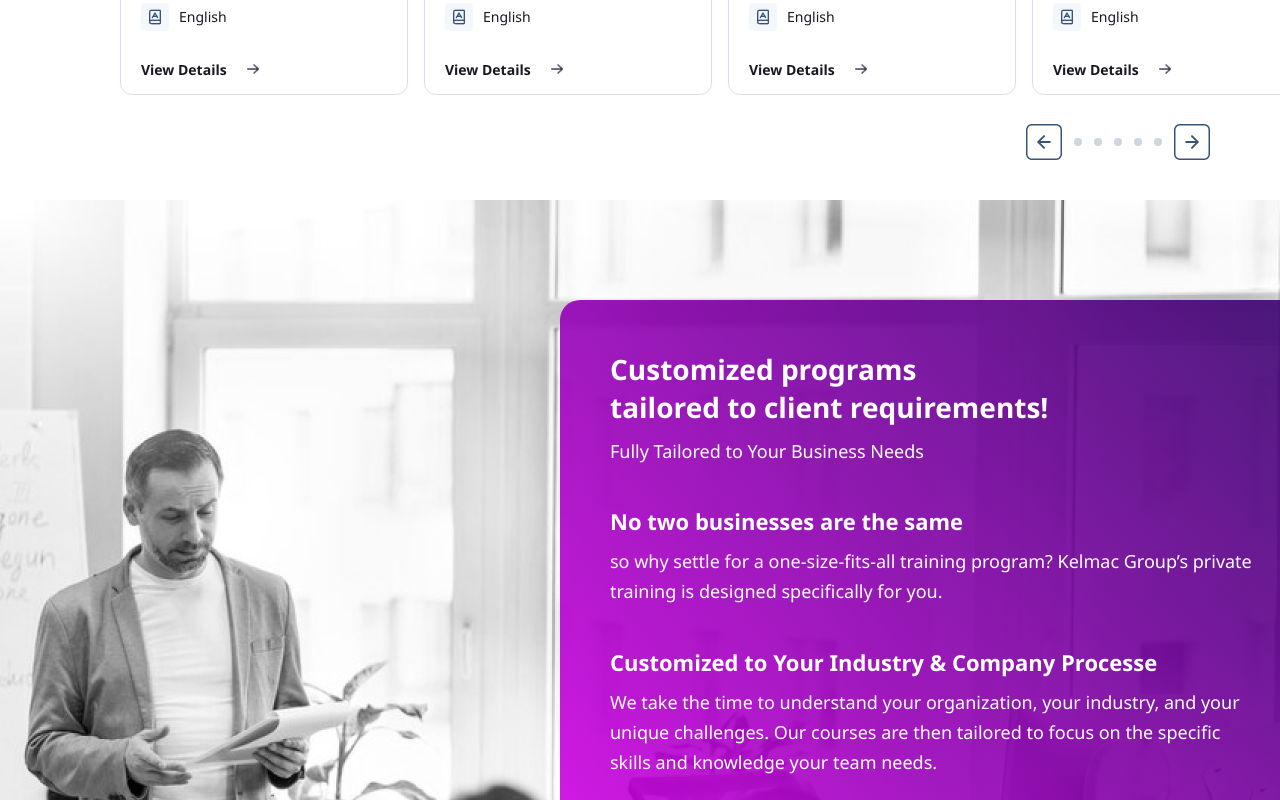
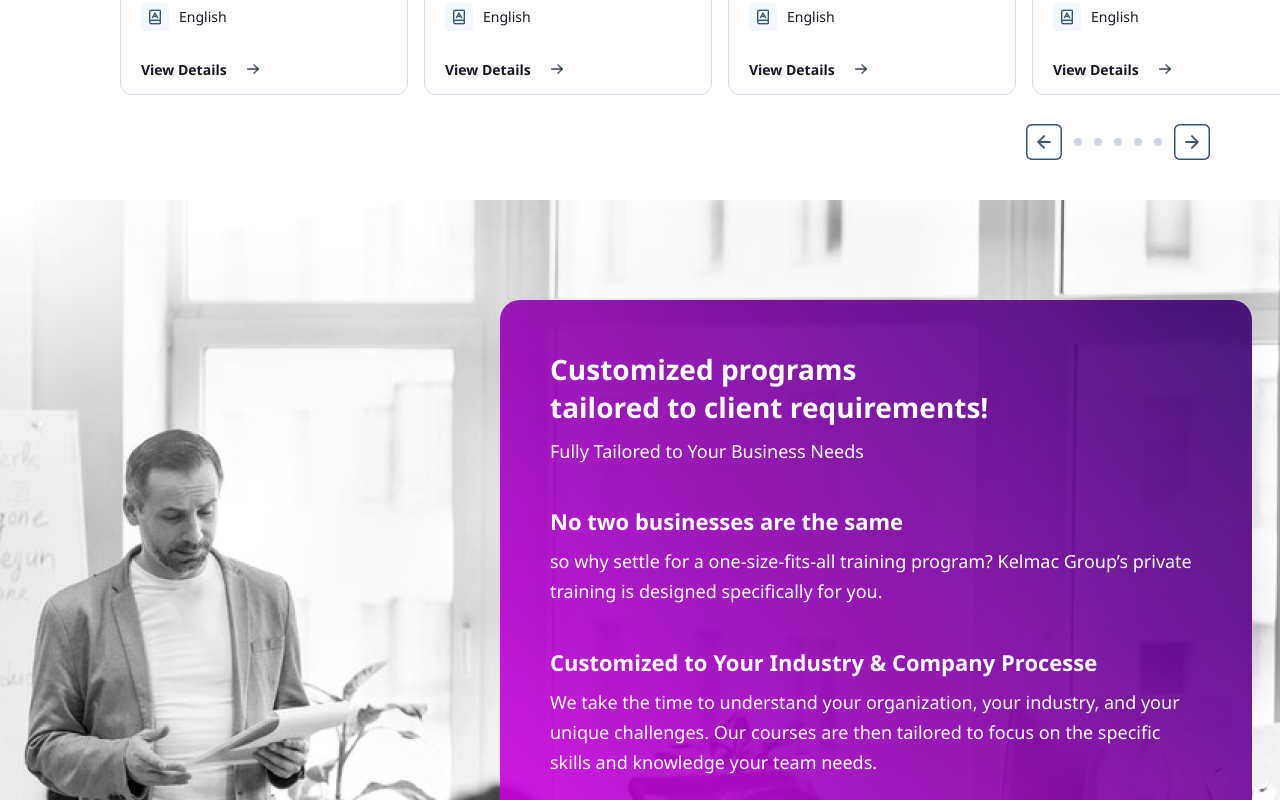
Before and after one commit to abhijeet-maity/Kelmac-UI_Task, a React (Create React App) app: page / in a window 1280 px wide. Shown: the part 2594-3394 px from the top of the page. Built offline with nearby package versions, Linux system fonts and the light colour scheme.

Commit message:
changed alignment of purple section

```diff
--- a/src/components/Page2/Page2.css
+++ b/src/components/Page2/Page2.css
@@ -22,7 +22,7 @@
   height: 868px;
   width: 752px;
   position: absolute;
-  left: 560px;
+  left: 500px;
   top: 100px;
   color: #FFF;
   padding: 50px;
```
